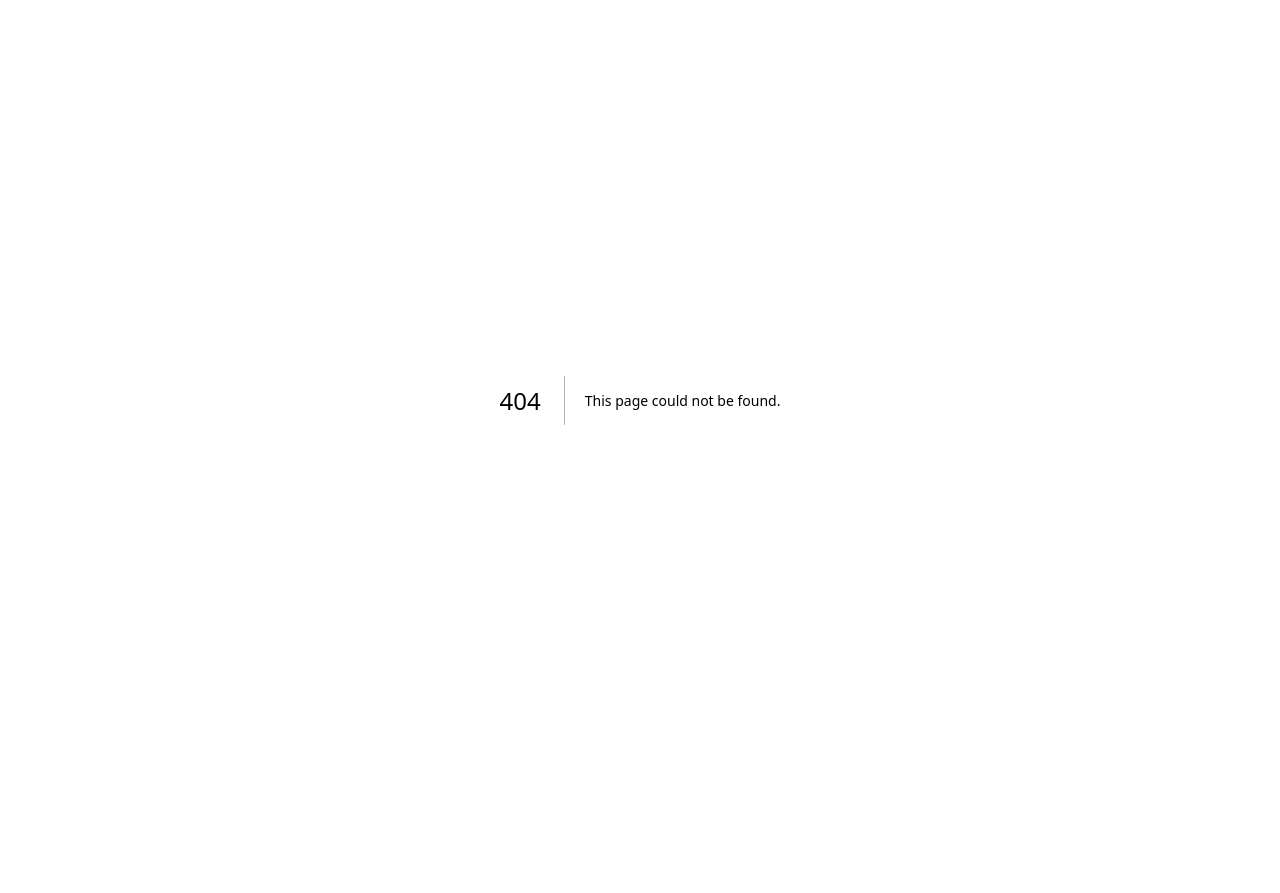
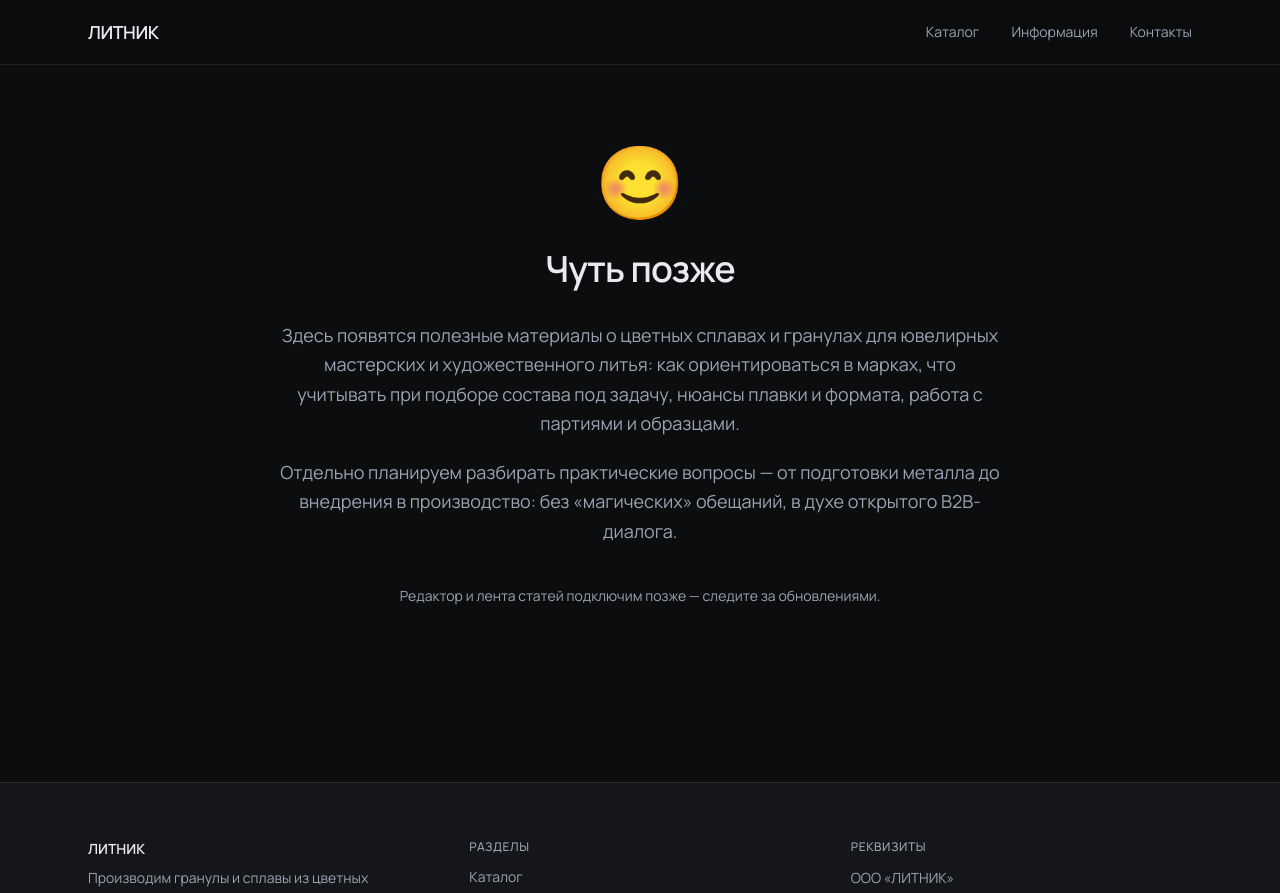
Before and after one commit to mmorgunov2013-commits/LITNIK62THEBEST, a Next.js app: page /informatsiya in a window 1280 px wide. Before the commit this address had no page. Shown: the top 893 px of the page. Before the commit the page ends 800 px from the top, so only its background shows below. Built offline with nearby package versions, Linux system fonts and the light colour scheme.

Commit message:
Кратко что сделано одной фразой

```diff
--- /dev/null
+++ b/app/(site)/informatsiya/page.tsx
@@ -0,0 +1,36 @@
+import type { Metadata } from "next";
+
+export const metadata: Metadata = {
+  title: "Информация",
+  description:
+    "Материалы о цветных сплавах, гранулах и литье для ювелирных мастерских — раздел в подготовке.",
+};
+
+export default function InformatsiyaPage() {
+  return (
+    <div className="mx-auto max-w-3xl px-4 py-16 sm:px-6 sm:py-20">
+      <p className="text-center text-6xl leading-none sm:text-7xl" aria-hidden>
+        😊
+      </p>
+      <h1 className="mt-8 text-center text-3xl font-semibold tracking-tight text-[var(--text)] sm:text-4xl">
+        Чуть позже
+      </h1>
+      <div className="mt-8 space-y-5 text-center text-base leading-relaxed text-[var(--muted)] sm:text-lg">
+        <p>
+          Здесь появятся полезные материалы о цветных сплавах и гранулах для
+          ювелирных мастерских и художественного литья: как ориентироваться в
+          марках, что учитывать при подборе состава под задачу, нюансы плавки и
+          формата, работа с партиями и образцами.
+        </p>
+        <p>
+          Отдельно планируем разбирать практические вопросы — от подготовки
+          металла до внедрения в производство: без «магических» обещаний, в
+          духе открытого B2B-диалога.
+        </p>
+      </div>
+      <p className="mt-10 text-center text-sm text-[var(--muted)]">
+        Редактор и лента статей подключим позже — следите за обновлениями.
+      </p>
+    </div>
+  );
+}
--- a/components/layout/SiteFooter.tsx
+++ b/components/layout/SiteFooter.tsx
@@ -24,6 +24,14 @@ export function SiteFooter() {
                   className="text-[var(--muted)] hover:text-[var(--accent)]"
                 >
                   Каталог
+                </Link>
+              </li>
+              <li>
+                <Link
+                  href="/informatsiya"
+                  className="text-[var(--muted)] hover:text-[var(--accent)]"
+                >
+                  Информация
                 </Link>
               </li>
               <li>
--- a/components/layout/SiteHeader.tsx
+++ b/components/layout/SiteHeader.tsx
@@ -2,6 +2,7 @@ import Link from "next/link";
 
 const nav = [
   { href: "/catalog", label: "Каталог" },
+  { href: "/informatsiya", label: "Информация" },
   { href: "/contacts", label: "Контакты" },
 ];
 
@@ -15,7 +16,7 @@ export function SiteHeader() {
         >
           ЛИТНИК
         </Link>
-        <nav className="flex items-center gap-8 text-sm">
+        <nav className="flex flex-wrap items-center justify-end gap-x-6 gap-y-2 text-sm sm:gap-x-8">
           {nav.map((item) => (
             <Link
               key={item.href}
```
